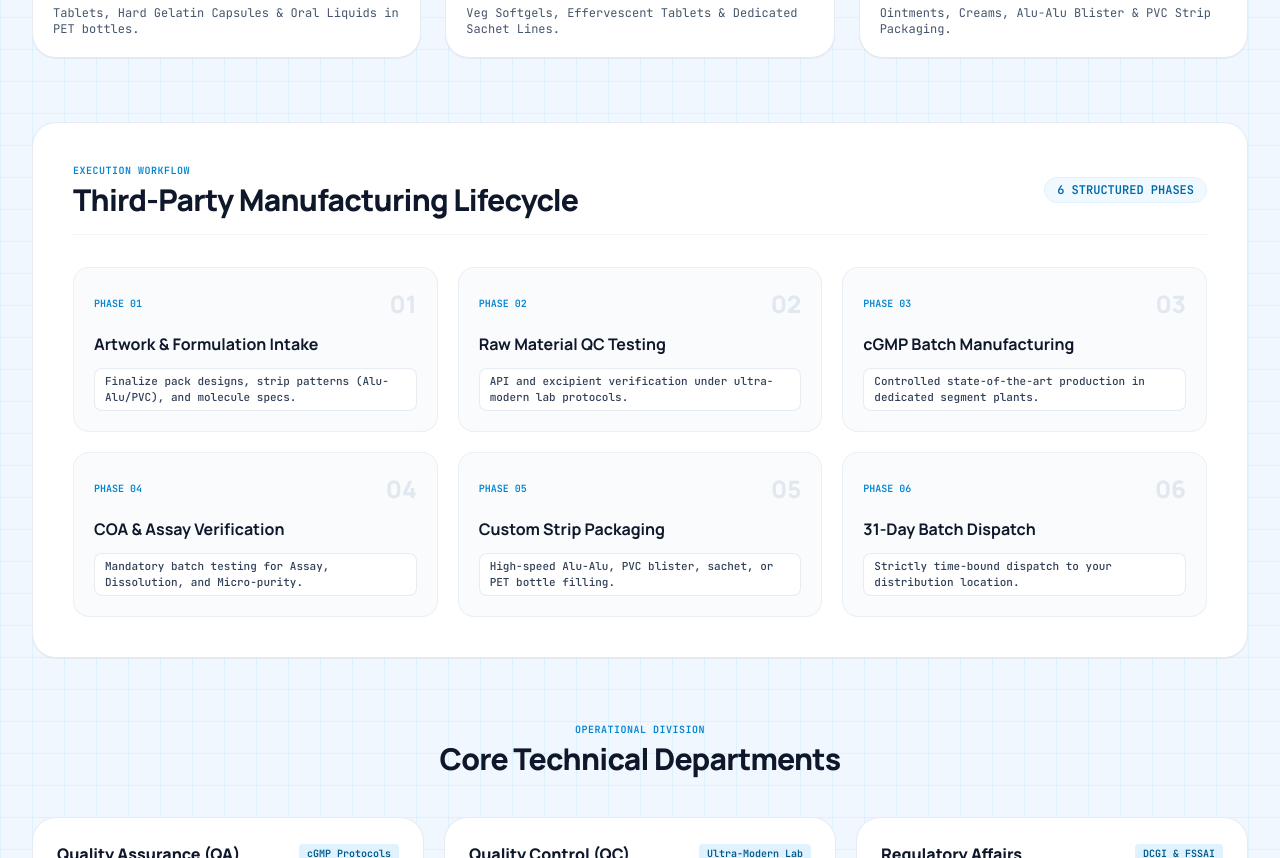
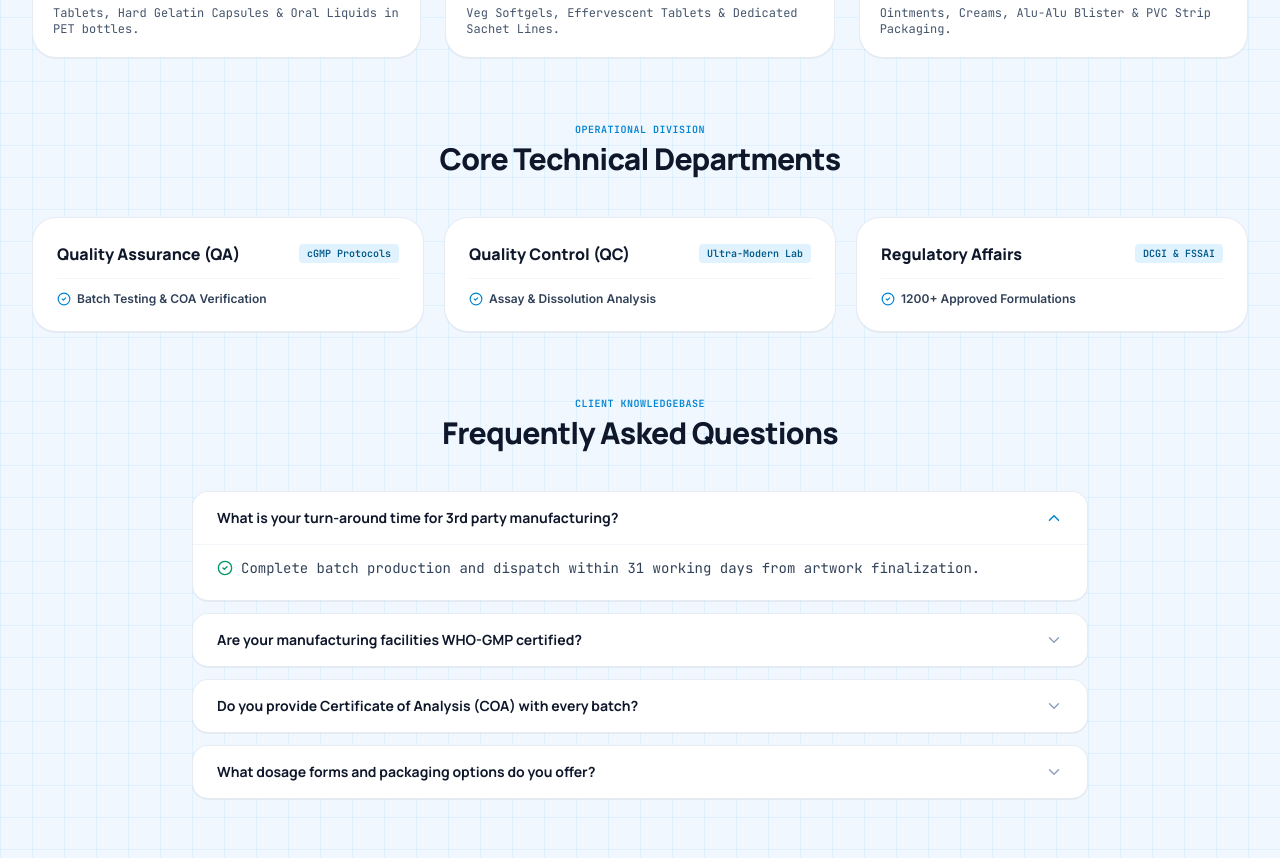
Before and after one commit to sparkstationx-lab/Alaris-Bio, a React (Vite) app: page / in a window 1280 px wide. Shown: the part 4820-5678 px from the top of the page. Built offline with nearby package versions, Linux system fonts and the light colour scheme.

Commit message:
refactor(About): remove unused process steps and update labels
Clean up the About component by removing the process workflow section and updating the manufacturing standards label for improved accuracy.

```diff
--- a/src/components/About.tsx
+++ b/src/components/About.tsx
@@ -4,7 +4,7 @@
  */
 
 import { useState } from "react";
-import { PROCESS_STEPS, FAQS } from "../data";
+import { FAQS } from "../data";
 import { ShieldAlert, Award, ChevronDown, ChevronUp, ShieldCheck, CheckCircle2, Sparkles, Building2, Factory, Clock, FileCheck, Zap } from "lucide-react";
 import { motion } from "motion/react";
 
@@ -42,7 +42,7 @@ export default function About() {
         >
           <div className="inline-flex items-center justify-center space-x-2 px-3.5 py-1.5 rounded-full bg-sky-100/90 border border-sky-200 text-sky-800 text-[11px] font-mono uppercase font-bold tracking-wider shadow-2xs">
             <Sparkles className="w-3.5 h-3.5 text-sky-600" />
-            <span>cGMP Quality & Regulatory Framework</span>
+            <span>Manufacturing Standards &amp; Facilities</span>
           </div>
           <h2 className="font-display text-3xl sm:text-4xl font-extrabold text-slate-900 tracking-tight">
             WHO-GMP Certified Manufacturing Facilities &amp; Standards
@@ -221,51 +221,6 @@ export default function About() {
           </div>
         </motion.div>
 
-        {/* Bento Row 2: Operational Process Workflow */}
-        <motion.div
-          initial={{ opacity: 0, y: 20 }}
-          whileInView={{ opacity: 1, y: 0 }}
-          viewport={{ once: true }}
-          transition={{ duration: 0.5 }}
-          className="bg-white border border-slate-200/80 rounded-3xl p-6 sm:p-10 shadow-2xs text-left mb-16"
-        >
-          <div className="flex flex-col sm:flex-row sm:items-center justify-between gap-2 mb-8 pb-4 border-b border-slate-100">
-            <div>
-              <span className="text-[10px] font-mono font-bold text-sky-600 uppercase tracking-wider block mb-1">Execution Workflow</span>
-              <h3 className="font-display text-2xl sm:text-3xl font-extrabold text-slate-900 tracking-tight">
-                Third-Party Manufacturing Lifecycle
-              </h3>
-            </div>
-            <span className="px-3 py-1 rounded-full bg-sky-50 border border-sky-100 text-sky-700 text-xs font-mono font-bold uppercase w-fit">
-              6 Structured Phases
-            </span>
-          </div>
-
-          <div className="grid grid-cols-1 md:grid-cols-2 lg:grid-cols-3 gap-5">
-            {PROCESS_STEPS.map((step) => (
-              <div
-                key={step.step}
-                className="bg-slate-50/80 p-5 rounded-2xl border border-slate-200/60 flex flex-col justify-between space-y-3 relative group hover:border-sky-300 hover:bg-sky-50/30 transition-all duration-300"
-              >
-                <div className="flex items-center justify-between">
-                  <span className="text-[10px] font-mono font-bold text-sky-600 uppercase">
-                    Phase {step.step}
-                  </span>
-                  <span className="font-display font-extrabold text-2xl text-slate-200 group-hover:text-sky-200 transition-colors">
-                    {step.step}
-                  </span>
-                </div>
-                <h4 className="font-display text-base font-bold text-slate-900">
-                  {step.title}
-                </h4>
-                <span className="px-2.5 py-1 bg-white rounded-lg text-[11px] font-mono text-slate-700 border border-slate-200/80 font-medium">
-                  {step.description}
-                </span>
-              </div>
-            ))}
-          </div>
-        </motion.div>
-
         {/* Bento Row 3: Technical Departments */}
         <motion.div
           initial={{ opacity: 0, y: 20 }}
```
